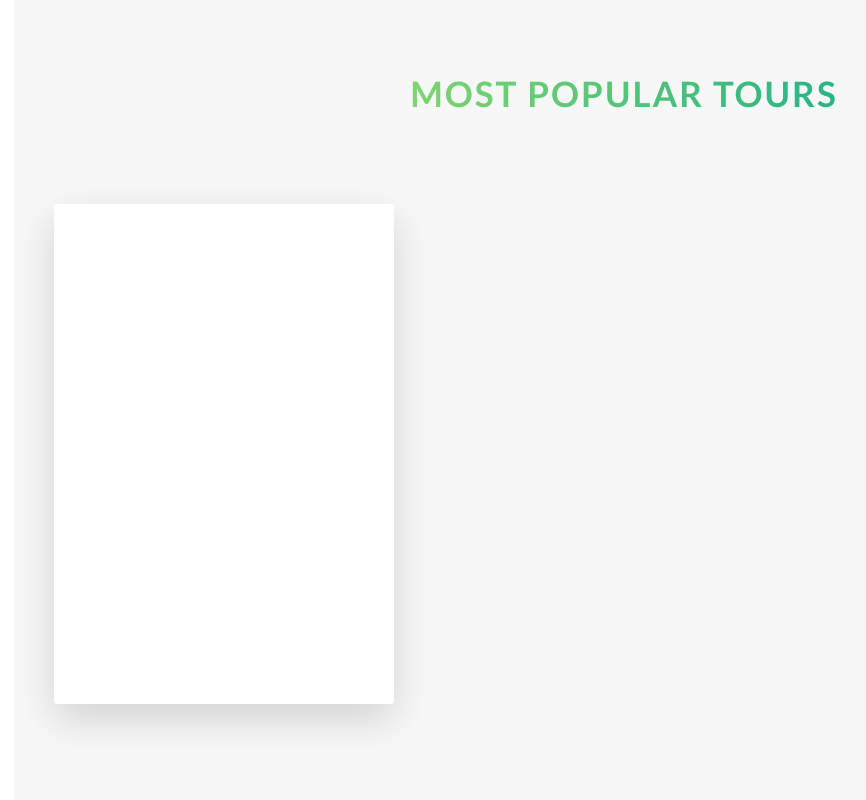
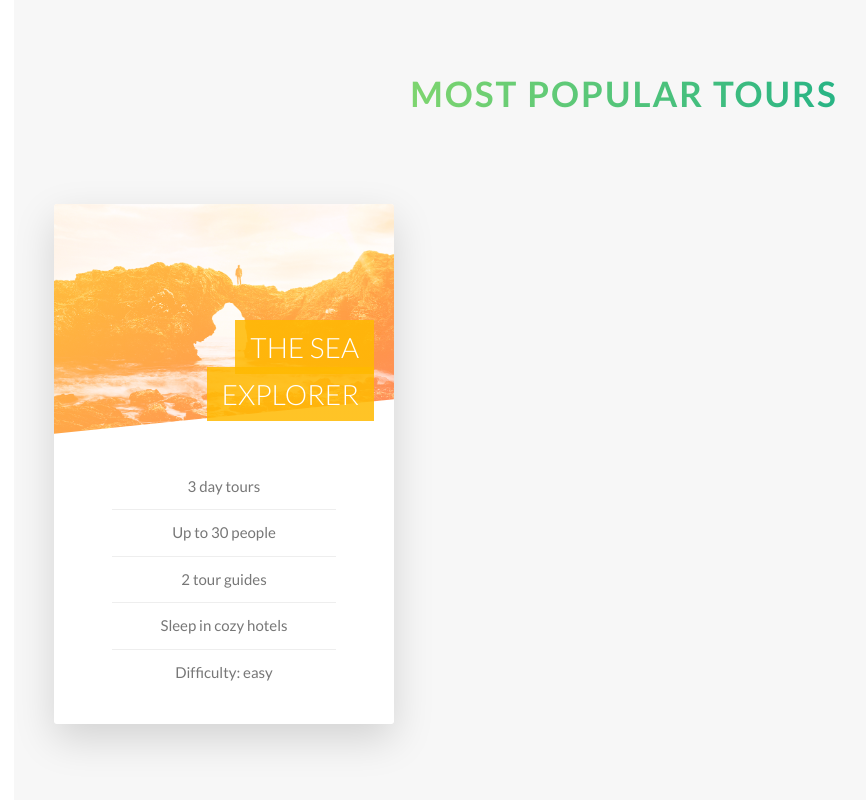
Before and after one commit to ElAndy94/Advanced-css, a website: page Natours/starter/index.html in a window 1280 px wide. Shown: the part 2220-3020 px from the top of the page, without its empty margins (16-882 px from the left). Drawn offline with Linux system fonts and the light colour scheme.

Commit message:
Front rotating card complete, back next.

```diff
--- a/Natours/starter/index.html
+++ b/Natours/starter/index.html
@@ -110,7 +110,23 @@
         <div class="col-1-of-3">
           <div class="card">
             <div class="card__side card__side--front">
-              FRONT
+              <div class="card__picture card__picture--1">
+                &nbsp;
+              </div>
+              <h4 class="card__heading">
+                <span class="card__heading-span card__heading-span--1">
+                  The Sea Explorer
+                </span>
+              </h4>
+              <div class="card__details">
+                <ul>
+                  <li>3 day tours</li>
+                  <li>Up to 30 people</li>
+                  <li>2 tour guides</li>
+                  <li>Sleep in cozy hotels</li>
+                  <li>Difficulty: easy</li>
+                </ul>
+              </div>
             </div>
             <div class="card__side card__side--back card__side--back-1">
               BACK
--- a/Natours/starter/sass/abstracts/_variables.scss
+++ b/Natours/starter/sass/abstracts/_variables.scss
@@ -10,6 +10,7 @@
 $color-tertiary-dark: #5643fa;
 
 $color-grey-light-1: #f7f7f7;
+$color-grey-light-2: #eee;
 
 $color-grey-dark: #777;
 $color-white: #fff;
--- a/Natours/starter/sass/components/_card.scss
+++ b/Natours/starter/sass/components/_card.scss
@@ -1,14 +1,12 @@
 .card {
+  // Functionality
   perspective: 150rem;
   -moz-perspective: 150rem;
   position: relative;
-  height: 50rem;
+  height: 52rem;
 
   &__side {
-    color: #fff;
-    font-size: 2rem;
-
-    height: 50rem;
+    height: 52rem;
     transition: all 0.8s ease;
     position: absolute;
     top: 0;
@@ -16,7 +14,8 @@
     width: 100%;
     backface-visibility: hidden;
     border-radius: 3px;
-    box-shadow: 0 1.5rem 4rem rgba($color-black, .15);
+    overflow: hidden;
+    box-shadow: 0 1.5rem 4rem rgba($color-black, 0.15);
 
     &--front {
       background-color: $color-white;
@@ -26,16 +25,89 @@
       transform: rotateY(180deg);
 
       &-1 {
-        background-image: linear-gradient(to right bottom, $color-secondary-light, $color-secondary-dark);
+        background-image: linear-gradient(
+          to right bottom,
+          $color-secondary-light,
+          $color-secondary-dark
+        );
       }
     }
   }
 
   &:hover &__side--front {
-    transform: rotateY(180deg);
+    transform: rotateY(-180deg);
   }
 
   &:hover &__side--back {
     transform: rotateY(0);
   }
+
+  // Front Side Styling of picture
+  &__picture {
+    background-size: cover;
+    height: 23rem;
+    background-blend-mode: screen;
+    -webkit-clip-path: polygon(0 0, 100% 0, 100% 85%, 0 100%);
+    clip-path: polygon(0 0, 100% 0, 100% 85%, 0 100%);
+
+    &--1 {
+      background-image: linear-gradient(
+          to right bottom,
+          $color-secondary-light,
+          $color-secondary-dark
+        ),
+        url(../img/nat-5.jpg);
+    }
+    &--2 {
+      background-image: url(../img/nat-5.jpg);
+    }
+    &--3 {
+      background-image: url(../img/nat-5.jpg);
+    }
+  }
+
+  &__heading {
+    font-size: 2.8rem;
+    font-weight: 300;
+    text-transform: uppercase;
+    text-align: right;
+    color: $color-white;
+    position: absolute;
+    top: 12rem;
+    right: 2rem;
+    width: 75%;
+  }
+
+  &__heading-span {
+    padding: 1rem 1.5rem;
+    -webkit-box-decoration-break: clone;
+    box-decoration-break: clone;
+
+    &--1 {
+      background-image: linear-gradient(
+        to right bottom,
+        rgba($color-secondary-light, 0.85),
+        rgba($color-secondary-light, 0.85)
+      );
+    }
+  }
+
+  &__details {
+    padding: 3rem;
+    ul {
+      list-style: none;
+      width: 80%;
+      margin: 0 auto;
+
+      li {
+        text-align: center;
+        font-size: 1.5rem;
+        padding: 1rem;
+
+        &:not(:last-child) {
+          border-bottom: 1px solid $color-grey-light-2;
+        }
+      }
+    }
+  }
 }
--- a/Natours/starter/sass/layout/_header.scss
+++ b/Natours/starter/sass/layout/_header.scss
@@ -9,6 +9,7 @@
   background-size: cover;
   background-position: top;
   position: relative;
+  -webkit-clip-path: polygon(0 0, 100% 0, 100% 75vh, 0 100%);
   clip-path: polygon(0 0, 100% 0, 100% 75vh, 0 100%);
 
   &__logo-box {
```
Also changed, not shown: Natours/starter/css/style.css.
